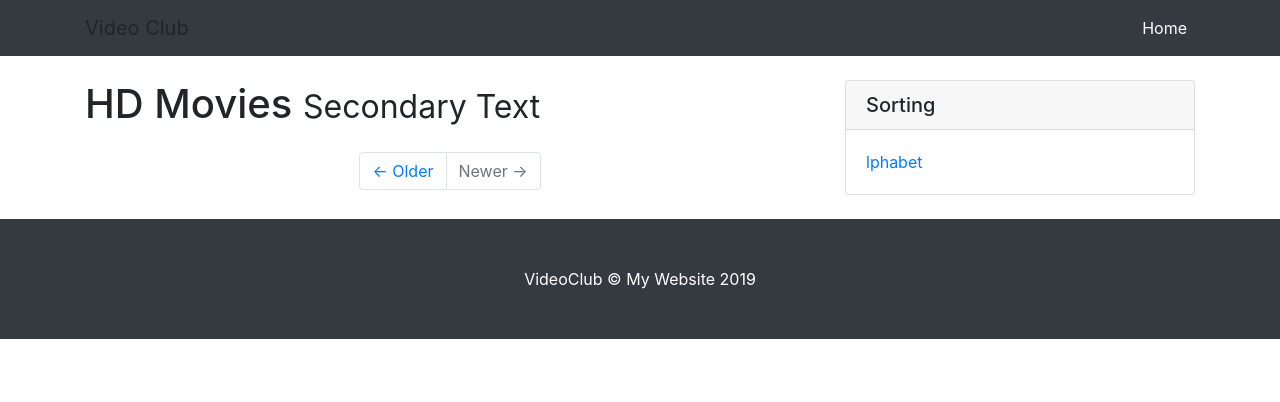
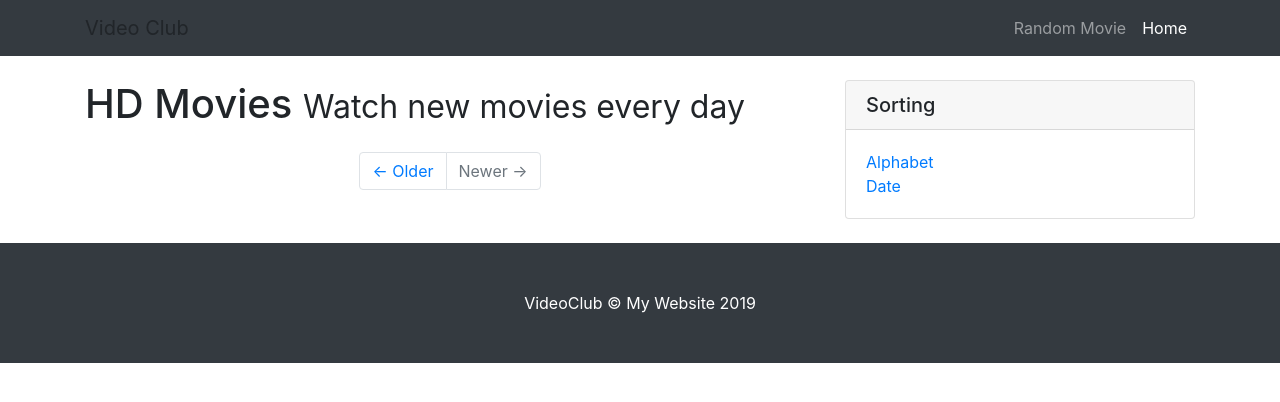
Before and after one commit to kovrygakirill/videoClub, a Django app: a page that uses templates/home.html in a window 1280 px wide. Shown: the top 402 px of the page. Run offline with Django 3.2, Linux system fonts and the light colour scheme; data comes from the database, SQL or seed files in the repository; some libraries are stand-ins or nearby versions.

Commit message:
add logic and refactoring html

```diff
--- a/movie/queries/movie_query.py
+++ b/movie/queries/movie_query.py
@@ -1,10 +1,50 @@
-from ..models import Movie
+from ..models import Movie, Category
 
 
 class MovieQuery:
     @staticmethod
-    def result(title):
-        if title == '':
-            return Movie.object.order_by("-created_date")
+    def filterHome(params):
+        result = Movie.object.order_by("-created_date")
+
+        if params.get("movies"):
+            result = MovieQuery.filterCategories_detail(params)
+        if params.get("sort"):
+            result = MovieQuery.filterCategories_detail(params)
+
+        return result
+
+    @staticmethod
+    def filterCategories_detail(params):
+        result = Movie.object.order_by("-created_date")
+
+        if params.get("slug"):
+            result = MovieQuery.slugMovie(result, params['slug'])
+        if params.get("sort"):
+            result = MovieQuery.sortMovie(result, params['sort'])
+        if params.get("movies"):
+            result = MovieQuery.searchMovies(result, params['movies'])
+
+        return result
+
+    @staticmethod
+    def searchMovies(scope, title):
+        return scope.filter(movie_name=title)
+
+    @staticmethod
+    def sortMovie(scope, title):
+        if title == 'Alphabet':
+            result = scope.order_by("movie_name")
+        elif title == 'Date':
+            result = scope.order_by("-created_date")
         else:
-            return Movie.object.filter(movie_name=title)
+            result = scope
+
+        return result
+
+    @staticmethod
+    def slugMovie(scope, title):
+        if Category.object.filter(slug=title).exists():
+            category = Category.object.get(slug=title)
+            return scope.filter(category=category)
+        else:
+            return scope
--- a/movie/urls.py
+++ b/movie/urls.py
@@ -1,14 +1,17 @@
 from django.conf.urls import url
 # from videoClub.movie.views import CategoryListView --- WRONG
-from .views import post_Home, detail_movies, detail_category, error_404
+from .views import post_Home, detail_movies, detail_category, error_404,random_movie
 
-handler404 = error_404
+# handler404 = error_404
 
 urlpatterns = [
     # url(r'^$', HomeMoviesView.as_view(), name="base_view"),
     # url(r'^category/(?P<slug>[-\w]+)/$', CategoryDetailView.as_view(), name="category-detail"),
     # url(r'^movies/(?P<pk>[0-9]+)/$', MovieView.as_view(), name="movie_view"),
     url(r'^$', post_Home, name="post_Home"),
-    url(r'^category/(?P<slug>[-\w]+)/$', detail_category, name="detail_category"),
-    url(r'^movies/(?P<pk>[0-9]+)/$', detail_movies, name="detail_movies"),
+    url(r'^category/(?P<slug>[\w]+)/$', detail_category, name="detail_category"),
+    url(r'^movies/(?P<pk>\d+)/$', detail_movies, name="detail_movies"),
+    url(r'^random_movie/$', random_movie, name="random_movie"),
+    # url(r'^sort/$', detail_movies, name="detail_movies"),
+    url(r'^(?!media).*$', error_404, name="error_404")
 ]
--- a/movie/views.py
+++ b/movie/views.py
@@ -1,44 +1,82 @@
-from django.shortcuts import render
+from django.shortcuts import render, get_object_or_404, redirect
 
 # from django.views.generic import TemplateView
 # from django.views.generic.list import ListView
 # from .models import Category, Movie
 # from django.views.generic.detail import DetailView
 # from urllib import request
+# from videoClub.movie.models import Category, Movie
+# from .models import Category, Movie
+from .queries.movie_query import MovieQuery
 from .models import Category, Movie
-from .queries.movie_query import MovieQuery
 
 
+# import pdb; pdb.set_trace()
 # import pdb; pdb.set_trace()
 
 
 def post_Home(request):
-    movies = MovieQuery.result(request.GET.get('movies', ''))
+    # templates = 'home.html'
+    #
+    # if request.GET.get('movies'):
+    #     movies = MovieQuery.filterMovies(request.GET.get('movies'))
+    # elif request.GET.get('sort'):
+    #     movies = MovieQuery.sortMovie(request.GET.get('sort'))
+    # else:
+    #     movies = MovieQuery.sortMovie(request.GET.get('/', ''))
+    #
+    # if movies:
+    #     categories = Category.object.all()
+    #     return render(request, templates, {'movies': movies, 'categories': categories})
+    # else:
+    #     templates = 'error_404.html'
+    #     return render(request, templates)
+
+    params = {'movies': request.GET.get('movies'), 'sort': request.GET.get('sort')}
+    # path = request.get_full_path
+    movies = MovieQuery.filterCategories_detail(params)
     categories = Category.object.all()
-
-    return render(request, 'home.html', {'movies': movies, 'categories': categories})
+    return render(request, 'home.html', {'movies': movies, 'categories': categories, })
 
 
 def detail_movies(request, pk):
+    # movie = get_object_or_404(Movie, pk=pk)
+    # return render(request, 'movie.html', {'movie': movie})
     if Movie.object.filter(pk=pk).exists():
         movie = Movie.object.get(pk=pk)
         return render(request, 'movie.html', {'movie': movie})
     else:
+        # movie = None
         return render(request, 'error_404.html')
+    #
+    # # return render(request, 'movie.html', {'movie': movie})
 
 
 def detail_category(request, slug):
-    category = Category.object.get(slug=slug)
+    # category = Category.object.get(slug=slug)
+    #
+    # if Movie.object.filter(category=category).exists():
+    #     movies = Movie.object.filter(category=category).order_by("-created_date")
+    # else:
+    #     movies = None
 
-    if Movie.object.filter(category=category).exists():
-        movies = Movie.object.filter(category=category).order_by("-created_date")
+    # return render(request, 'error_404.html')
+    if Category.object.filter(slug=slug).exists():
+        params = {'slug': slug, 'movies': request.GET.get('movies'), 'sort': request.GET.get('sort')}
+        category = Category.object.get(slug=slug)
+        movies = MovieQuery.filterCategories_detail(params)
+        return render(request, "categories_detail.html", {'movies': movies, 'category': category})
     else:
-        movies = None
-
-    return render(request, "categories_detail.html", {'movies': movies})
+        return render(request, "404.html")
 
 
-def error_404(request, exception):
+def random_movie(request):
+    movie = Movie.object.order_by("?").first()
+    # return render(request, "movie.html", {'movie': movie})
+    return redirect(movie,{"movie":movie})
+
+
+def error_404(request):
     return render(request, 'error_404.html')
 
 # class HomeMoviesView(TemplateView):  # why ListView?
--- a/templates/error_404.html
+++ b/templates/404.html
@@ -12,10 +12,8 @@
 	<!-- Google font -->
 	<link href="https://fonts.googleapis.com/css?family=Montserrat:500" rel="stylesheet">
 	<link href="https://fonts.googleapis.com/css?family=Titillium+Web:700,900" rel="stylesheet">
-    <link href="{% static 'css/style.css' %}" rel="stylesheet">
 	<!-- Custom stlylesheet -->
 	<link type="css" rel="stylesheet" href="css/style.css" />
-    <link href="{% static 'css/blog-home.css' %}" rel="stylesheet">
 
 	<!-- HTML5 shim and Respond.js for IE8 support of HTML5 elements and media queries -->
 	<!-- WARNING: Respond.js doesn't work if you view the page via file:// -->
@@ -35,7 +33,7 @@
 			</div>
 			<h2>Oops! This Page Could Not Be Found</h2>
 			<p>Sorry but the page you are looking for does not exist, have been removed. name changed or is temporarily unavailable</p>
-			<a href="#">Go To Homepage</a>
+			<a href="{% url 'post_Home'%}">Go To Homepage</a>
 		</div>
 	</div>
 
--- a/templates/categories_detail.html
+++ b/templates/categories_detail.html
@@ -22,6 +22,21 @@
 {% block Search%}
 {% endblock Search%}
 
+{% block Sorting %}
+<div class="card my-4">
+        <h5 class="card-header">Sorting</h5>
+      <div class="card-body">
+        <ul class="list-unstyled mb-0">
+          <li>
+            <a href="{% url 'detail_category' slug=category.slug %}?sort=Alphabet">Alphabet</a>
+          </li>
+          <li>
+            <a href="{%url 'detail_category' slug=category.slug %}?sort=Date">Date</a>
+          </li>
+        </ul>
+      </div>
+    </div>
+{% endblock Sorting %}
 
 {% block Categories %}
 {% endblock Categories %}
--- a/templates/home.html
+++ b/templates/home.html
@@ -31,14 +31,14 @@
       </button>
       <div class="collapse navbar-collapse" id="navbarResponsive">
         <ul class="navbar-nav ml-auto">
+          <li class="nav-item">
+            <a class="nav-link" href="{% url 'random_movie' %}">Random Movie</a>
+          </li>
           <li class="nav-item active">
             <a class="nav-link" href="{% url 'post_Home' %}">Home
               <span class="sr-only">(current)</span>
             </a>
           </li>
-<!--          <li class="nav-item">-->
-<!--            <a class="nav-link" href="#">About</a>-->
-<!--          </li>-->
 <!--          <li class="nav-item">-->
 <!--            <a class="nav-link" href="#">Services</a>-->
 <!--          </li>-->
@@ -59,7 +59,7 @@
       <div class="col-md-8">
 
         <h1 class="my-4">HD Movies
-          <small>Secondary Text</small>
+          <small>Watch new movies every day</small>
         </h1>
 
         {% block movie %}
@@ -152,7 +152,10 @@
           <div class="card-body">
             <ul class="list-unstyled mb-0">
               <li>
-                <a href='#'>lphabet</a>
+                <a href="{%url 'post_Home' %}?sort=Alphabet">Alphabet</a>
+              </li>
+              <li>
+                <a href="{%url 'post_Home' %}?sort=Date">Date</a>
               </li>
             </ul>
           </div>
--- a/videoClub/wsgi.py
+++ b/videoClub/wsgi.py
@@ -11,6 +11,6 @@
 
 from django.core.wsgi import get_wsgi_application
 
-os.environ.setdefault('DJANGO_SETTINGS_MODULE', 'videoClub.settings')
+# os.environ.setdefault('DJANGO_SETTINGS_MODULE', 'videoClub.settings')
 
 application = get_wsgi_application()
```
Also changed, not shown: manage.py (+10 -1 lines), static/css/style.css (added, +96 -0 lines), templates/movie.html (+6 -2 lines), videoClub/settings.py (+23 -0 lines), static/image/92073.jpg (added).
